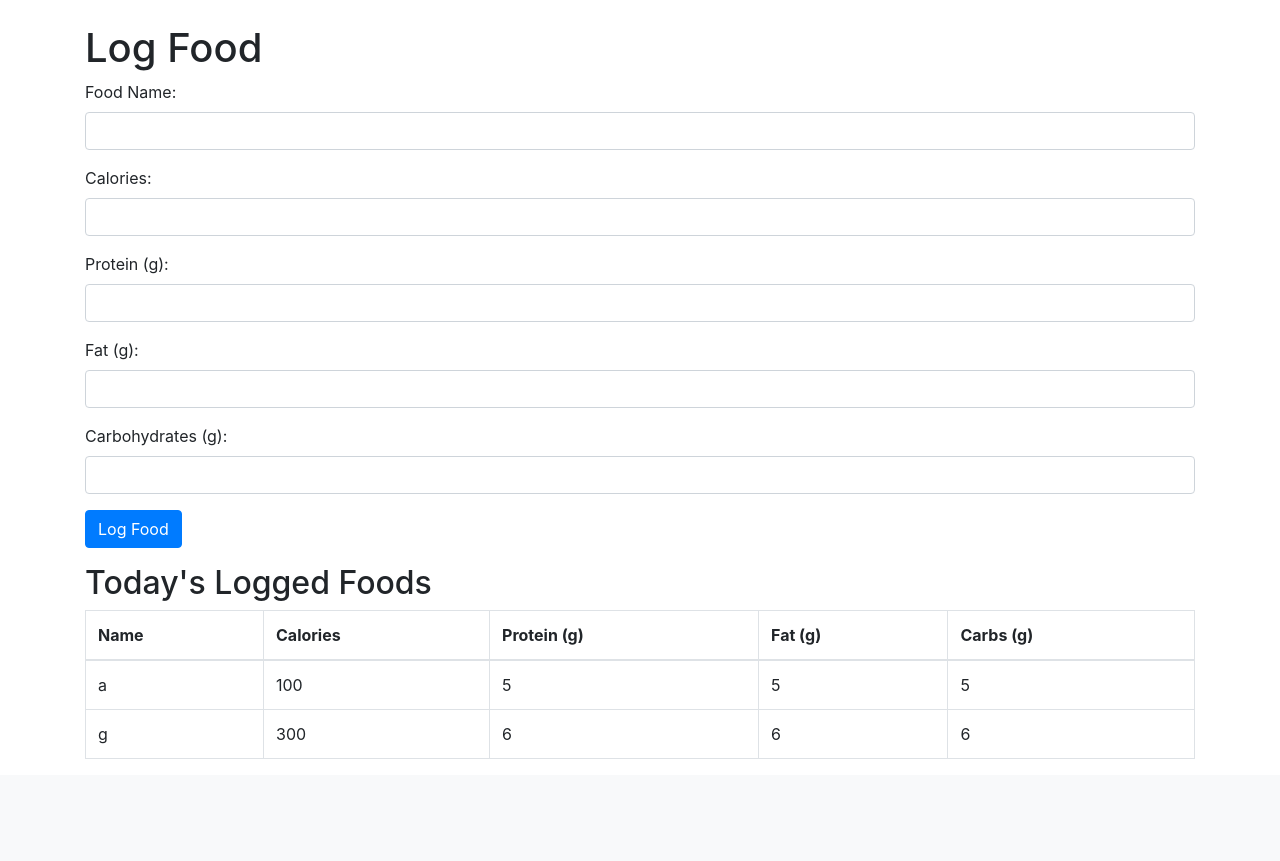
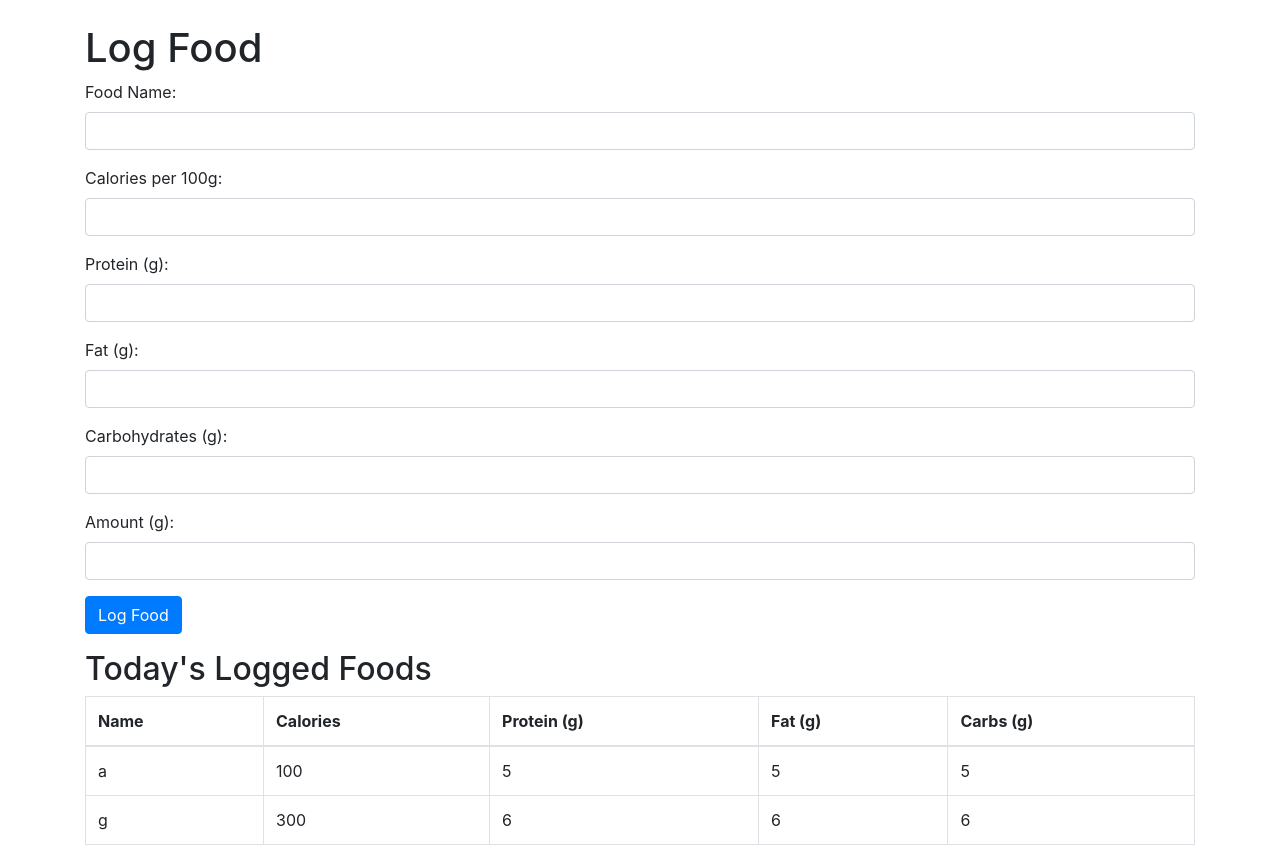
Before and after one commit to oskuuh43/KcalAndMacroTracker, a Flask app: page /log_food in a window 1280 px wide. Shown: the part 56-917 px from the top of the page. Before the commit the page ends 815 px from the top, so only its background shows below. Run offline with Flask 3, Linux system fonts and the light colour scheme; a user stored in the database is signed in; some libraries are stand-ins or nearby versions.

Commit message:
Flask and SQLite working. Frontend fixed, and base functionality of the app implemented.
calorie tracking added. able to set own calorie and macronutrient goals, and add food items for tracking daily calories.

App working. Commenting needed before finished product.

Final product ready!

New function implemented: sorting food with high protein to calorie ratios. included dataset of food products in excel format. Data retrieved from fineli.fi

New functionality added: adding food items by calories and macros/100g and the amount of food in grams. Sorting by name and highest protein to calorie ratio and search function also added to High protein foods.

```diff
--- a/app/routes.py
+++ b/app/routes.py
@@ -93,34 +93,52 @@ def home():
 def log_food():
     if request.method == 'POST':
         name = request.form.get('name')
-        calories = request.form.get('calories')
-        protein = request.form.get('protein')
-        fat = request.form.get('fat')
-        carbs = request.form.get('carbs')
+        calories_per_100g = request.form.get('calories_per_100g')
+        protein_per_100g = request.form.get('protein_per_100g')
+        fat_per_100g = request.form.get('fat_per_100g')
+        carbs_per_100g = request.form.get('carbs_per_100g')
+        amount = request.form.get('amount')
 
-        if not all([name, calories, protein, fat, carbs]):
+        if not all([name, calories_per_100g, protein_per_100g, fat_per_100g, carbs_per_100g, amount]):
             flash('All fields are required.', 'danger')
             return redirect(url_for('main.log_food'))
 
         try:
-            calories = int(calories)
-            protein = int(protein)
-            fat = int(fat)
-            carbs = int(carbs)
+            # Convert to float for calculations
+            calories_per_100g = float(calories_per_100g)
+            protein_per_100g = float(protein_per_100g)
+            fat_per_100g = float(fat_per_100g)
+            carbs_per_100g = float(carbs_per_100g)
+            amount = float(amount)
+
+            # Calculate total calories and macros based on the amount of food
+            total_calories = (calories_per_100g / 100) * amount
+            total_protein = (protein_per_100g / 100) * amount
+            total_fat = (fat_per_100g / 100) * amount
+            total_carbs = (carbs_per_100g / 100) * amount
+
+            entry = FoodEntry(
+                user_id=current_user.id,
+                name=name,
+                calories=total_calories,
+                protein=total_protein,
+                fat=total_fat,
+                carbs=total_carbs,
+                date=datetime.utcnow().date()
+            )
+            db.session.add(entry)
+            db.session.commit()
+            flash('Food item logged successfully', 'success')
+
         except ValueError:
-            flash('Please enter valid numbers for calories and macronutrients.', 'danger')
+            flash('Please enter valid numbers for all fields.', 'danger')
             return redirect(url_for('main.log_food'))
-
-        entry = FoodEntry(user_id=current_user.id, name=name, calories=calories, protein=protein, fat=fat, carbs=carbs,
-                          date=datetime.utcnow().date())
-        db.session.add(entry)
-        db.session.commit()
-        flash('Food item logged successfully', 'success')
 
     today = datetime.utcnow().date()
     food_entries_today = FoodEntry.query.filter_by(user_id=current_user.id, date=today).all()
 
     return render_template('log_food.html', food_entries=food_entries_today)
+
 
 @bp.route('/set_goals', methods=['GET', 'POST'])
 @login_required
@@ -140,19 +158,34 @@ def set_goals():
 
     return render_template('set_goals.html')
 
+
 @bp.route('/high_protein', methods=['GET', 'POST'])
 @login_required
 def high_protein():
-    # Load food data
     df = load_food_data()
+    high_protein_options = []
 
-    high_protein_options = []  # Initialize as an empty list
     if request.method == 'POST':
         try:
             min_protein_ratio = float(request.form.get('min_protein_ratio', 0.1))
-            high_protein_df = get_high_protein_options(df, min_protein_ratio)
-            high_protein_options = high_protein_df.to_dict(orient='records')  # Convert to list of dicts
+            sort_by = request.form.get('sort_by', 'protein_to_calories')
+            search_term = request.form.get('search_term', '').lower()
+
+            # Get high protein options
+            high_protein_options = get_high_protein_options(df, min_protein_ratio)
+
+            # Filter by search term
+            if search_term:
+                high_protein_options = [item for item in high_protein_options if search_term in item['Name'].lower()]
+
+            # Sort by selected criteria
+            if sort_by == 'protein_to_calories':
+                high_protein_options = sorted(high_protein_options, key=lambda x: x['Protein_to_Calories'],
+                                              reverse=True)
+            elif sort_by == 'name':
+                high_protein_options = sorted(high_protein_options, key=lambda x: x['Name'])
+
         except ValueError:
-            flash('Invalid input for protein-to-calorie ratio. Please enter a valid number.', 'danger')
+            flash('Invalid input. Please check your values.', 'danger')
 
     return render_template('high_protein.html', high_protein_options=high_protein_options)
--- a/app/templates/log_food.html
+++ b/app/templates/log_food.html
@@ -10,20 +10,24 @@
         <input type="text" id="name" name="name" class="form-control" required>
     </div>
     <div class="form-group">
-        <label for="calories">Calories:</label>
-        <input type="number" id="calories" name="calories" class="form-control" required>
+        <label for="calories_per_100g">Calories per 100g:</label>
+        <input type="number" id="calories_per_100g" name="calories_per_100g" class="form-control" required>
     </div>
     <div class="form-group">
-        <label for="protein">Protein (g):</label>
-        <input type="number" id="protein" name="protein" class="form-control" required>
+        <label for="protein_per_100g">Protein (g):</label>
+        <input type="number" id="protein_per_100g" name="protein_per_100g" class="form-control" required>
     </div>
     <div class="form-group">
-        <label for="fat">Fat (g):</label>
-        <input type="number" id="fat" name="fat" class="form-control" required>
+        <label for="fat_per_100g">Fat (g):</label>
+        <input type="number" id="fat_per_100g" name="fat_per_100g" class="form-control" required>
     </div>
     <div class="form-group">
-        <label for="carbs">Carbohydrates (g):</label>
-        <input type="number" id="carbs" name="carbs" class="form-control" required>
+        <label for="carbs_per_100g">Carbohydrates (g):</label>
+        <input type="number" id="carbs_per_100g" name="carbs_per_100g" class="form-control" required>
+    </div>
+    <div class="form-group">
+        <label for="amount">Amount (g):</label>
+        <input type="number" id="amount" name="amount" class="form-control" required>
     </div>
     <div class="form-group">
         <input type="submit" value="Log Food" class="btn btn-primary">
```
Also changed, not shown: app/data_utils.py (+7 -7 lines), app/templates/high_protein.html (+13 -1 lines), instance/site.db.
